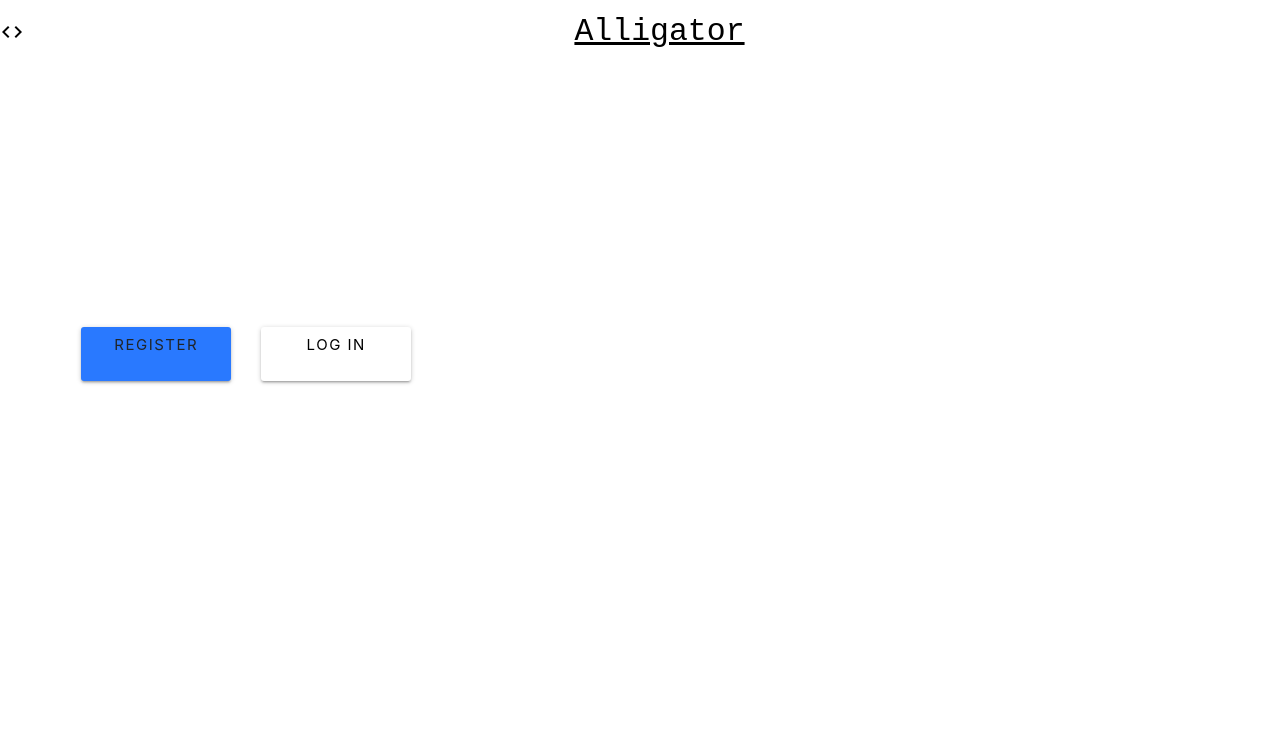
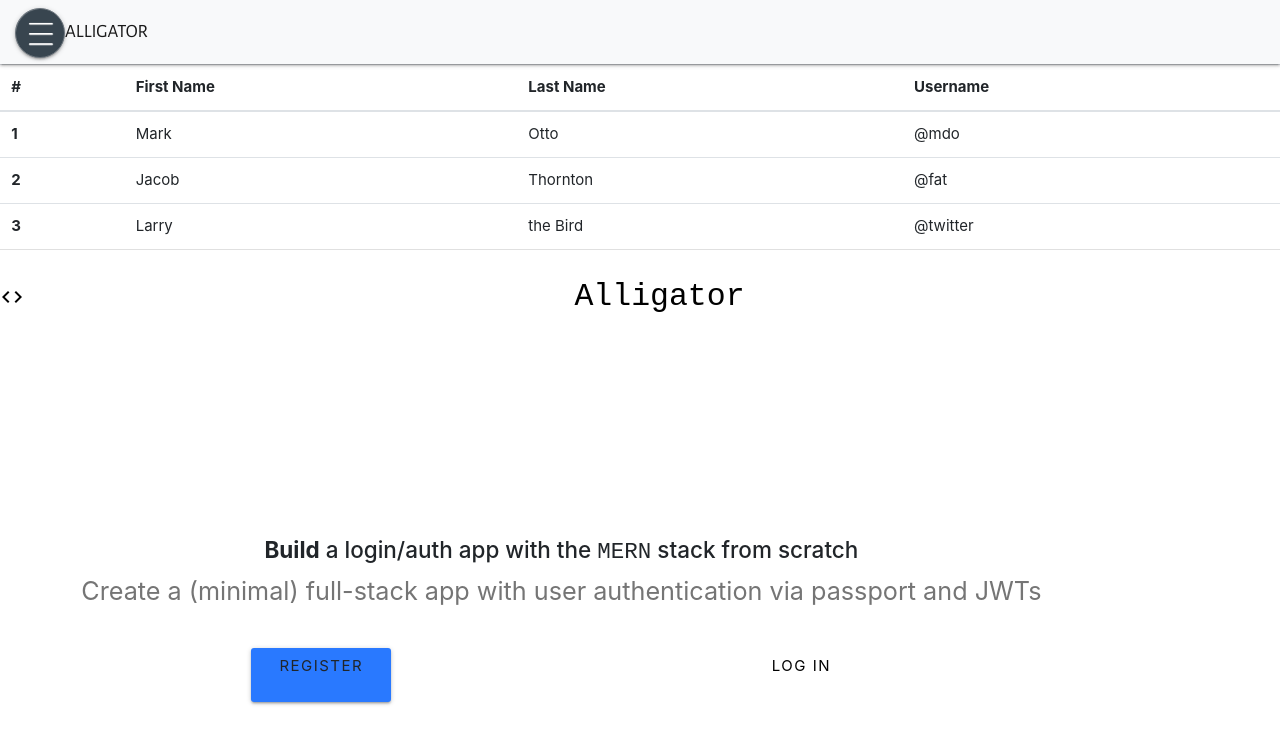
Before and after one commit to marzelinger/HypotheticalMeals, a React (Create React App) app in the folder client/: page / in a window 1280 px wide. Shown: the top 744 px of the page. Built offline with nearby package versions, Linux system fonts and the light colour scheme.

Commit message:
currently have the login buttons and the template showing on the same page with no errors. going to test now.

```diff
--- a/client/src/components/App.js
+++ b/client/src/components/App.js
@@ -1,13 +1,55 @@
 import React from 'react'
 import PageTemplate from './PageTemplate'
+import { BrowserRouter as Router, Route, Switch } from "react-router-dom";
+
+import Navbar from "./layout/Navbar";
+import Landing from "./layout/Landing";
+import Register from "./auth/Register";
+import Login from "./auth/Login";
+import PrivateRoute from "./private-route/PrivateRoute";
+import Dashboard from "./dashboard/Dashboard";
+import jwt_decode from "jwt-decode";
+import setAuthToken from "../utils/setAuthToken";
+
+import { setCurrentUser, logoutUser } from "../actions/authActions";
+import { Provider } from "react-redux";
+import store from "../store/configureStore";
+
+
+
+// Check for token to keep user logged in
+if (localStorage.jwtToken) {
+    // Set auth token header auth
+    const token = localStorage.jwtToken;
+    setAuthToken(token);
+    // Decode token and get user info and exp
+    const decoded = jwt_decode(token);
+    // Set user and isAuthenticated
+    store.dispatch(setCurrentUser(decoded));
+    // Check for expired token
+    const currentTime = Date.now() / 1000; // to get in milliseconds
+    if (decoded.exp < currentTime) {
+      // Logout user
+      store.dispatch(logoutUser());
+
+      // Redirect to login
+      window.location.href = "./login";
+    }
+  }
 
 const App = () => (
-//   <div>
-//     <AddTodoContainer />
-//     <VisibleTodoList />
-//     <Footer />
-//   </div>
+  <div>
+    <Router>
+        <div>
     <PageTemplate></PageTemplate>
+    <Navbar />
+            <Route exact path="/" component={Landing} />
+            <Route exact path="/register" component={Register} />
+            <Route exact path="/login" component={Login} />
+            </div>
+            </Router>
+
+    </div>
 )
 
 export default App
--- a/client/src/components/layout/Landing.js
+++ b/client/src/components/layout/Landing.js
@@ -1,37 +1,53 @@
 import React, { Component } from "react";
+import { Link } from "react-router-dom";
+
 class Landing extends Component {
   render() {
     return (
       <div style={{ height: "75vh" }} className="container valign-wrapper">
         <div className="row">
           <div className="col s12 center-align">
-
-
-            <a
+            <h4>
+              <b>Build</b> a login/auth app with the{" "}
+              <span style={{ fontFamily: "monospace" }}>MERN</span> stack from
+              scratch
+            </h4>
+            <p className="flow-text grey-text text-darken-1">
+              Create a (minimal) full-stack app with user authentication via
+              passport and JWTs
+            </p>
+            <br />
+            <div className="col s6">
+              <Link
+                to="/register"
                 style={{
-                width: "150px",
+                  width: "140px",
                   borderRadius: "3px",
                   letterSpacing: "1.5px"
                 }}
                 className="btn btn-large waves-effect waves-light hoverable blue accent-3"
               >
                 Register
-            </a>
-            <a
+              </Link>
+            </div>
+            <div className="col s6">
+              <Link
+                to="/login"
                 style={{
-                marginLeft: "2rem",
-                width: "150px",
+                  width: "140px",
                   borderRadius: "3px",
                   letterSpacing: "1.5px"
                 }}
-              className="btn btn-large waves-effect white hoverable black-text"
+                className="btn btn-large btn-flat waves-effect white black-text"
               >
                 Log In
-            </a>
+              </Link>
+            </div>
           </div>
         </div>
       </div>
     );
   }
 }
+
 export default Landing;
--- a/client/src/index.js
+++ b/client/src/index.js
@@ -58,18 +58,10 @@ import 'bootstrap/dist/css/bootstrap.min.css';
 const store = createStore(todoApp)
 
 render(
+  <div>
   <Provider store={store}>
-     <Router>
-          <div className="App">
-            <Navbar />
-            <Route exact path="/" component={Landing} />
-            <Route exact path="/register" component={Register} />
-            <Route exact path="/login" component={Login} />
-            <Switch>
-              <PrivateRoute exact path="/dashboard" component={Dashboard} />
-            </Switch>
-          </div>
-        </Router>
-  </Provider>,
+    <App />
+  </Provider>
+  </div>,
   document.getElementById('root')
 )
--- a/client/src/store/configureStore.js
+++ b/client/src/store/configureStore.js
@@ -1,5 +1,5 @@
 import {createStore, applyMiddleware} from 'redux';
-import rootReducer from '../reducers/rootReducer';
+import rootReducer from "../reducers";
 import thunk from 'redux-thunk';
 /* Redux DevTools for debugging application's state changes.
 The extension provides power-ups for your Redux development workflow. Apart from Redux, it can be used with any other architectures which handle the state.
--- a/package.json
+++ b/package.json
@@ -18,6 +18,7 @@
     "babel-preset-stage-0": "^6.24.1",
     "bcryptjs": "^2.4.3",
     "body-parser": "^1.18.3",
+    "bootstrap": "^4.2.1",
     "concurrently": "^4.1.0",
     "dotenv": "^6.2.0",
     "express": "^4.16.4",
@@ -26,10 +27,13 @@
     "mongoose": "^5.4.6",
     "morgan": "^1.9.1",
     "nodemon": "^1.18.9",
+    "office-ui-fabric-react": "^6.129.4",
     "passport": "^0.4.0",
     "passport-jwt": "^4.0.0",
     "react": "^16.7.0",
+    "react-dom": "^16.7.0",
     "react-router-dom": "^4.3.1",
+    "reactstrap": "^7.1.0",
     "validator": "^10.11.0"
   }
 }
```
Also changed, not shown: client/src/components/InlineForm.js (added, +20 -0 lines), client/src/store.js (added, +18 -0 lines), 1 other file (tests, documents, lock files or other folders). Lines whose indentation alone changed are shown as unchanged.
